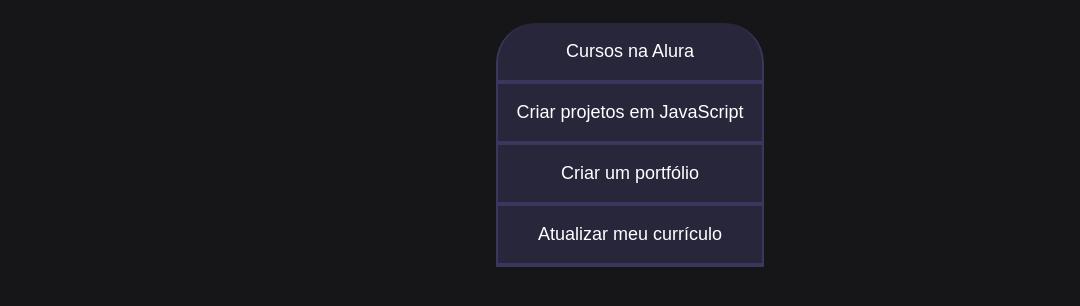
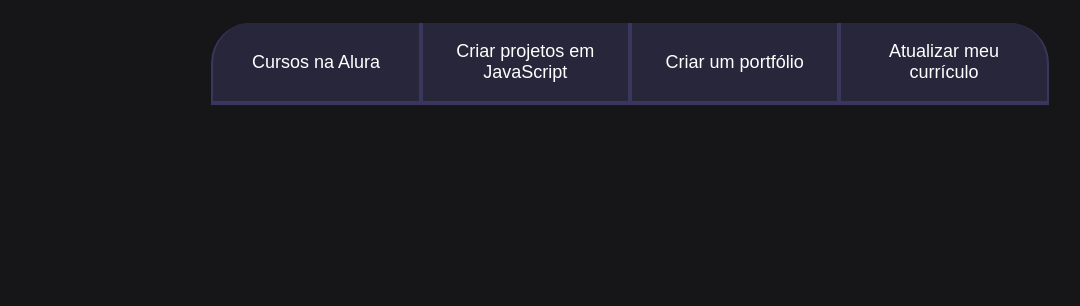
Before and after one commit to JulyaGabrilleff/javascript-projetos-de-vida, a plain HTML site: page index.html in a window 1280 px wide. Shown: the part 80-386 px from the top of the page, without its empty margins (10-1090 px from the left). Drawn offline with Linux system fonts and the light colour scheme.

Commit message:
Add files via upload

```diff
--- a/style.css
+++ b/style.css
@@ -59,9 +59,14 @@ body {
 .botoes{
   display: block;
 }
-@media screen and(min-width: 768px) {
+@media screen and (min-width: 768px) {
   .botoes{
-      display: flex;
-  }
-
+       display: flex;
+   }
+  .botao:first-child{
+       border-radius: 40px 0 0 0;
+   }
+  .botao:last-child{
+       border-radius: 0 40px 0 0;
+   }
 }
```
Also changed, not shown: main.js (added).
